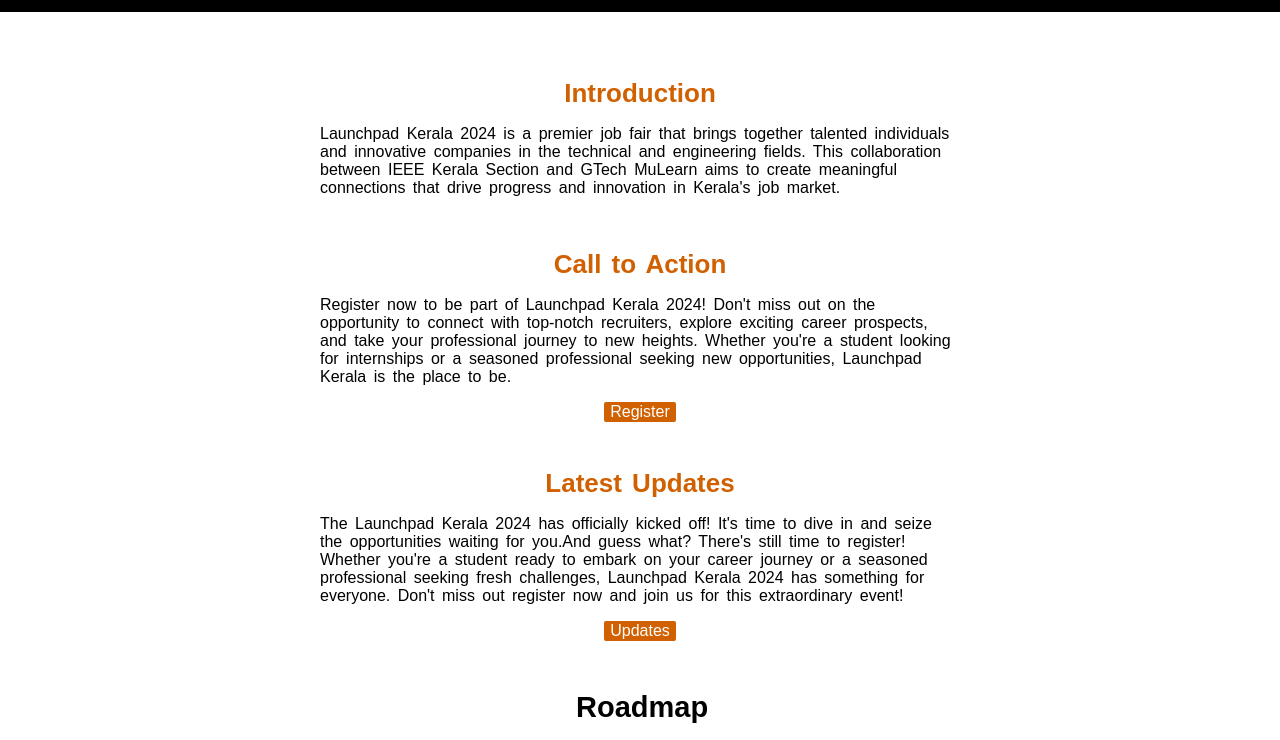
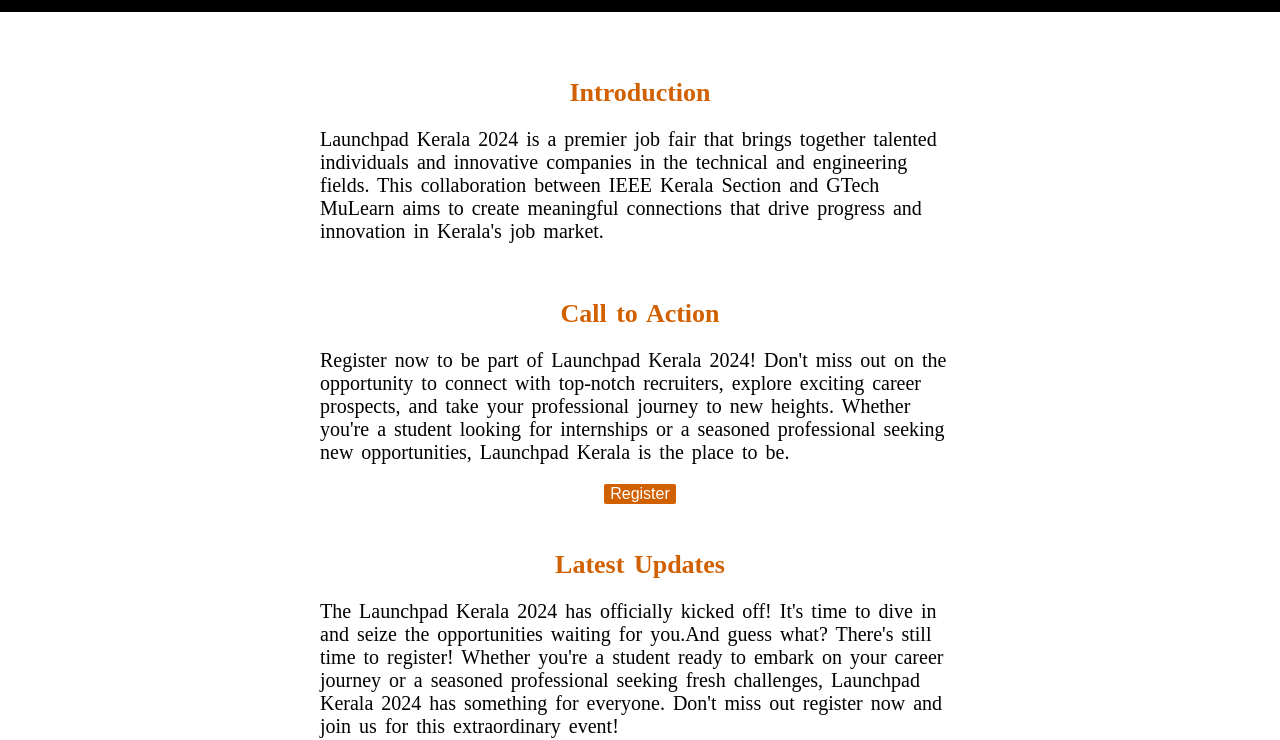
Before and after one commit to harika-haru/Newsletter-for-IEEE-Launch-Pad-Kerala, a plain HTML site: page index.html in a window 1280 px wide. Shown: the part 72-812 px from the top of the page. Drawn offline with Linux system fonts and the light colour scheme.

Commit message:
initial-commit

```diff
--- a/index.html
+++ b/index.html
@@ -6,6 +6,7 @@
     <meta name="viewport" content="width=device-width, initial-scale=1.0">
     <title>IEEE Launchpad</title>
     <link rel="stylesheet" href="style.css">
+    <link rel="icon" href="images/favicon.png" type="image/x-icon">
 </head>
 
 <body>
@@ -19,7 +20,7 @@
         <div class="first">
             <br><br>
             <h style="font-size: 26px;color: #D16000;"><b>Introduction</b></h><br>
-            <p >Launchpad Kerala 2024 is a premier job fair that brings together talented
+            <p style="font-size: 20px;">Launchpad Kerala 2024 is a premier job fair that brings together talented
                 individuals and innovative
                 companies in the technical and engineering fields. This collaboration between IEEE Kerala Section and
                 GTech MuLearn aims to create meaningful connections that drive progress and innovation in Kerala's job
@@ -29,7 +30,7 @@
         <div class="second">
             <h style="font-size: 26px;color: #D16000;"><b>Call to Action</b></h>
             <br>
-            <p >Register now to be part of Launchpad Kerala 2024! Don't miss out on the
+            <p style="font-size: 20px;">Register now to be part of Launchpad Kerala 2024! Don't miss out on the
                 opportunity
                 to connect with top-notch recruiters, explore exciting career prospects, and take your professional
                 journey to new heights. Whether you're a student looking for internships or a seasoned professional
@@ -40,7 +41,7 @@
         <div class="first">
             <br><br>
             <h style="font-size: 26px; color: #D16000;"><b>Latest Updates</b></h><br>
-            <p >The Launchpad Kerala 2024 has officially kicked off! It's time to dive in and
+            <p style="font-size: 20px;" >The Launchpad Kerala 2024 has officially kicked off! It's time to dive in and
                 seize the opportunities waiting for you.And guess what? There's still time to register! Whether you're
                 a student ready to embark on your career journey or a seasoned professional seeking fresh challenges,
                 Launchpad Kerala 2024 has something for everyone. Don't miss out register now and join us for this
--- a/style.css
+++ b/style.css
@@ -24,6 +24,7 @@ h1 {
     align-items: center;
     transform: translate(25%);
     margin-top: 30px;
+    font-family: 'Times New Roman', Times, serif;
 }
 
 .first {
```
Also changed, not shown: images/favicon.png (added).
